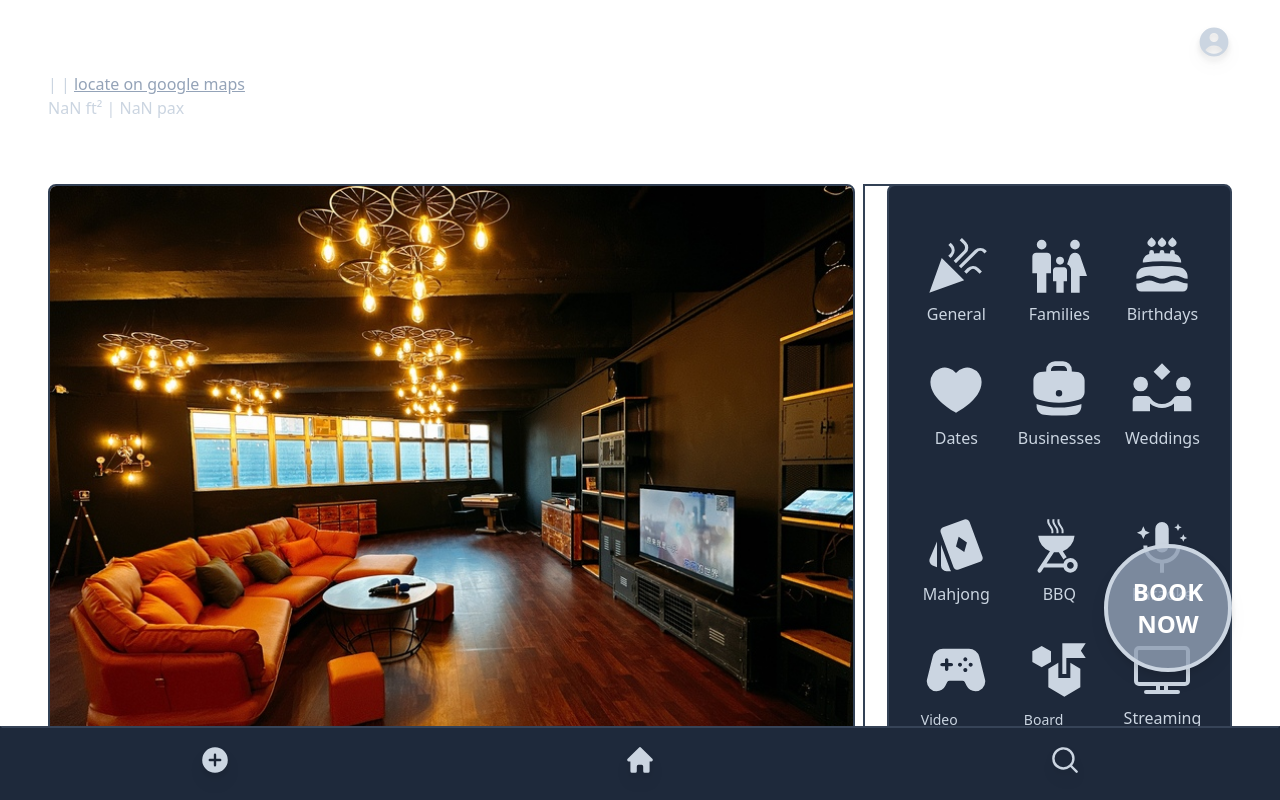
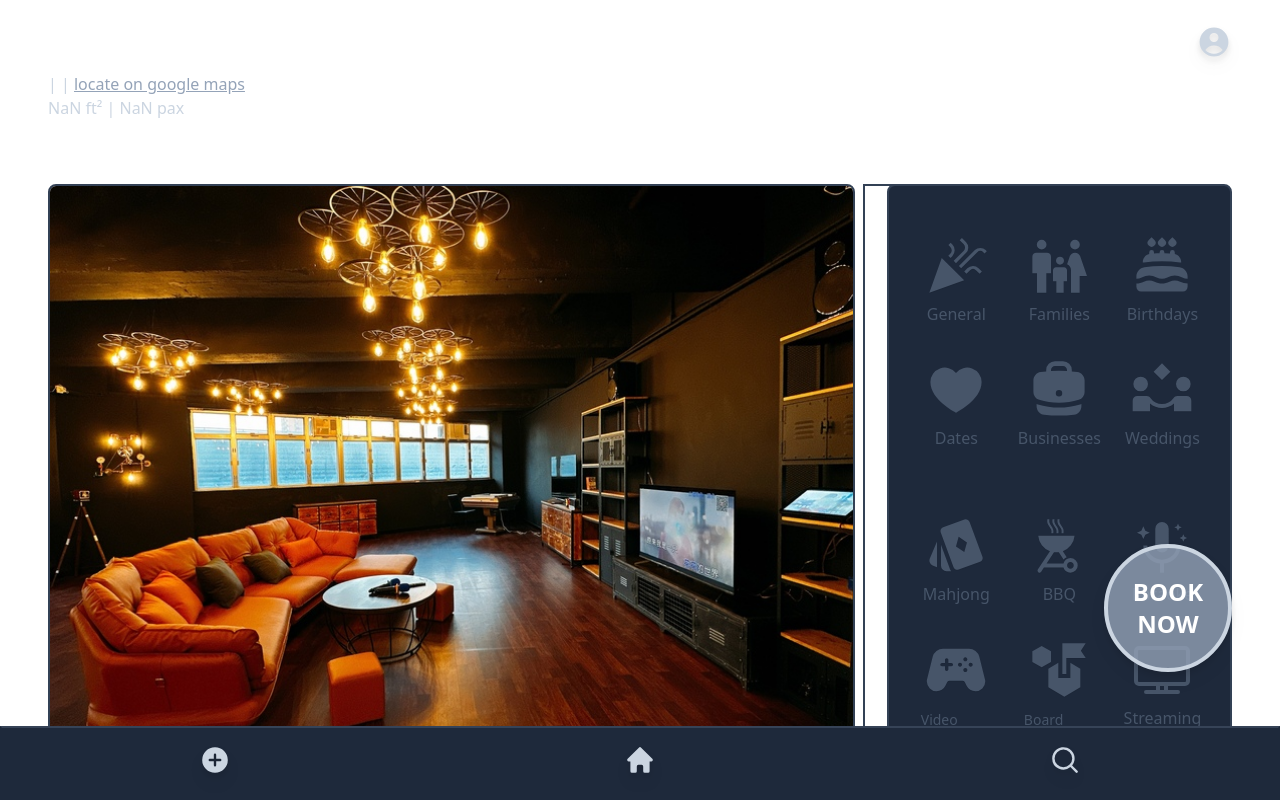
Before and after one commit to onu941/c25-capstone-project-kb, a React (Vite) app in the folder vite-client/: page /partyroom in a window 1280 px wide. Built offline with nearby package versions, Linux system fonts and the light colour scheme; no server answers.

Commit message:
update partyroom

```diff
--- a/vite-client/src/pages/Partyroom.tsx
+++ b/vite-client/src/pages/Partyroom.tsx
@@ -59,7 +59,6 @@ export default function Partyroom() {
   };
 
   const toggleBookingModal = () => {
-    console.log("modal button clicked");
     setBookingModalIsOpen(!bookingModalIsOpen);
   };
 
@@ -84,7 +83,6 @@ export default function Partyroom() {
       );
 
       const partyroomDetails = await response.json();
-      console.log("partyroom details: ", partyroomDetails);
 
       setPartyroom({
         ...partyroom,
@@ -96,11 +94,47 @@ export default function Partyroom() {
         capacity: partyroomDetails.capacity,
         phone: partyroomDetails.phone,
         description: partyroomDetails.description,
-        category: [],
-        equipment: [],
       });
 
       if (Number(userId) === partyroomDetails.host_id) setIsOwner(!isOwner);
+    };
+
+    const fetchCategories = async () => {
+      const response = await fetch(
+        `${
+          import.meta.env.VITE_API_SERVER
+        }/partyroom/categories/${partyroomId}`,
+        {
+          headers: {
+            Authorization: `Bearer ${token}`,
+            "Content-Type": "application/json",
+          },
+        }
+      );
+
+      const categories = await response.json();
+      setPartyroom((prevPartyroom) => ({
+        ...prevPartyroom,
+        category: [...prevPartyroom.category, ...categories],
+      }));
+    };
+
+    const fetchEquipment = async () => {
+      const response = await fetch(
+        `${import.meta.env.VITE_API_SERVER}/partyroom/equipment/${partyroomId}`,
+        {
+          headers: {
+            Authorization: `Bearer ${token}`,
+            "Content-Type": "application/json",
+          },
+        }
+      );
+
+      const equipment = await response.json();
+      setPartyroom((prevPartyroom) => ({
+        ...prevPartyroom,
+        equipment: [...prevPartyroom.equipment, ...equipment],
+      }));
     };
 
     const fetchPartyroomReviews = async () => {
@@ -115,12 +149,12 @@ export default function Partyroom() {
       );
 
       const reviewsData = await response.json();
-      console.log(reviewsData);
       setReviews(reviewsData);
-      console.log("useState reviews: ", reviews);
     };
 
     fetchPartyroomDetails();
+    fetchCategories();
+    fetchEquipment();
     fetchPartyroomReviews();
   }, []);
 
@@ -194,79 +228,243 @@ export default function Partyroom() {
                 <div className="text-base flex flex-col place-items-center">
                   <GeneralPartyIcon
                     className={"w-16 h-16 mb-1"}
-                    color={"text-slate-300"}
+                    color={`${
+                      partyroom.category.some(
+                        (category) => category.name === "general"
+                      )
+                        ? "text-slate-300"
+                        : "text-slate-600"
+                    }`}
                   />
-                  <span className="text-slate-300">General</span>
+                  <span
+                    className={`${
+                      partyroom.category.some(
+                        (category) => category.name === "general"
+                      )
+                        ? "text-slate-300"
+                        : "text-slate-600"
+                    }`}
+                  >
+                    General
+                  </span>
                 </div>
                 <div className="text-base flex flex-col place-items-center">
                   <FamilyIcon
                     className={"w-16 h-16 mb-1"}
-                    color={"text-slate-300"}
+                    color={`${
+                      partyroom.category.some(
+                        (category) => category.name === "families"
+                      )
+                        ? "text-slate-300"
+                        : "text-slate-600"
+                    }`}
                   />
-                  <span className="text-slate-300">Families</span>
+                  <span
+                    className={`${
+                      partyroom.category.some(
+                        (category) => category.name === "families"
+                      )
+                        ? "text-slate-300"
+                        : "text-slate-600"
+                    }`}
+                  >
+                    Families
+                  </span>
                 </div>
-                <div className="text-base flex flex-col place-items-center text-slate-300">
+                <div
+                  className={`text-base flex flex-col place-items-center ${
+                    partyroom.category.some(
+                      (category) => category.name === "birthdays"
+                    )
+                      ? "text-slate-300"
+                      : "text-slate-600"
+                  }`}
+                >
                   <CakeIcon className={"w-16 h-16 mb-1"} />
                   Birthdays
                 </div>
-                <div className="text-base flex flex-col place-items-center text-slate-300">
+                <div
+                  className={`text-base flex flex-col place-items-center ${
+                    partyroom.category.some(
+                      (category) => category.name === "dates"
+                    )
+                      ? "text-slate-300"
+                      : "text-slate-600"
+                  } text-slate-300`}
+                >
                   <HeartIcon className={"w-16 h-16 mb-1"} />
                   Dates
                 </div>
-                <div className="text-base flex flex-col place-items-center text-slate-300">
+                <div
+                  className={`text-base flex flex-col place-items-center ${
+                    partyroom.category.some(
+                      (category) => category.name === "businesses"
+                    )
+                      ? "text-slate-300"
+                      : "text-slate-600"
+                  }`}
+                >
                   <BriefcaseIcon className={"w-16 h-16 mb-1"} />
                   Businesses
                 </div>
                 <div className="text-base flex flex-col place-items-center">
                   <WeddingIcon
                     className={"w-16 h-16 mb-1"}
-                    color={"text-slate-300"}
+                    color={`${
+                      partyroom.category.some(
+                        (category) => category.name === "weddings"
+                      )
+                        ? "text-slate-300"
+                        : "text-slate-600"
+                    }`}
                   />
-                  <span className="text-slate-300">Weddings</span>
+                  <span
+                    className={`${
+                      partyroom.category.some(
+                        (category) => category.name === "weddings"
+                      )
+                        ? "text-slate-300"
+                        : "text-slate-600"
+                    }`}
+                  >
+                    Weddings
+                  </span>
                 </div>
               </div>
               <div className="grid grid-cols-3 grid-flow-row gap-8">
                 <div className="text-base flex flex-col place-items-center">
                   <MahjongIcon
                     className={"w-16 h-16 mb-1"}
-                    color={"text-slate-300"}
+                    color={`${
+                      partyroom.equipment.some(
+                        (equipment) => equipment.name === "mahjong"
+                      )
+                        ? "text-slate-300"
+                        : "text-slate-600"
+                    }`}
                   />
-                  <span className="text-slate-300">Mahjong</span>
+                  <span
+                    className={`${
+                      partyroom.category.some(
+                        (equipment) => equipment.name === "mahjong"
+                      )
+                        ? "text-slate-300"
+                        : "text-slate-600"
+                    }`}
+                  >
+                    Mahjong
+                  </span>
                 </div>
                 <div className="text-base flex flex-col place-items-center">
                   <BBQIcon
                     className={"w-16 h-16 mb-1"}
-                    color={"text-slate-300"}
+                    color={`${
+                      partyroom.equipment.some(
+                        (equipment) => equipment.name === "bbq"
+                      )
+                        ? "text-slate-300"
+                        : "text-slate-600"
+                    }`}
                   />
-                  <span className="text-slate-300">BBQ</span>
+                  <span
+                    className={`${
+                      partyroom.equipment.some(
+                        (equipment) => equipment.name === "bbq"
+                      )
+                        ? "text-slate-300"
+                        : "text-slate-600"
+                    }`}
+                  >
+                    BBQ
+                  </span>
                 </div>
                 <div className="text-base flex flex-col place-items-center text-slate-300">
                   <KaraokeIcon
                     className={"w-16 h-16 mb-1"}
-                    color={"text-slate-300"}
+                    color={`${
+                      partyroom.equipment.some(
+                        (equipment) => equipment.name === "karaoke"
+                      )
+                        ? "text-slate-300"
+                        : "text-slate-600"
+                    }`}
                   />
-                  <span className="text-slate-300">Karaoke</span>
+                  <span
+                    className={`${
+                      partyroom.equipment.some(
+                        (equipment) => equipment.name === "karaoke"
+                      )
+                        ? "text-slate-300"
+                        : "text-slate-600"
+                    }`}
+                  >
+                    Karaoke
+                  </span>
                 </div>
                 <div className="text-base flex flex-col place-items-center text-slate-300">
                   <VideoGamesIcon
                     className={"w-16 h-16 mb-1"}
-                    color={"text-slate-300"}
+                    color={`${
+                      partyroom.equipment.some(
+                        (equipment) => equipment.name === "video games"
+                      )
+                        ? "text-slate-300"
+                        : "text-slate-600"
+                    }`}
                   />
-                  <span className="text-slate-300 text-sm translate-y-1">
+                  <span
+                    className={`${
+                      partyroom.equipment.some(
+                        (equipment) => equipment.name === "video games"
+                      )
+                        ? "text-slate-300"
+                        : "text-slate-600"
+                    } text-sm translate-y-1`}
+                  >
                     Video Games
                   </span>
                 </div>
                 <div className="text-base flex flex-col place-items-center text-slate-300">
                   <BoardGamesIcon
                     className={"w-16 h-16 mb-1"}
-                    color={"text-slate-300"}
+                    color={`${
+                      partyroom.equipment.some(
+                        (equipment) => equipment.name === "board games"
+                      )
+                        ? "text-slate-300"
+                        : "text-slate-600"
+                    }`}
                   />
-                  <span className="text-slate-300 text-sm translate-y-1">
+                  <span
+                    className={`${
+                      partyroom.equipment.some(
+                        (equipment) => equipment.name === "board games"
+                      )
+                        ? "text-slate-300"
+                        : "text-slate-600"
+                    } text-sm translate-y-1`}
+                  >
                     Board Games
                   </span>
                 </div>
-                <div className="text-base flex flex-col place-items-center text-slate-300">
-                  <TvIcon className={"w-16 h-16 mb-1"} />
+                <div
+                  className={`text-base flex flex-col place-items-center ${
+                    partyroom.equipment.some(
+                      (equipment) => equipment.name === "tv"
+                    )
+                      ? "text-slate-300"
+                      : "text-slate-600"
+                  }`}
+                >
+                  <TvIcon
+                    className={`w-16 h-16 mb-1 ${
+                      partyroom.equipment.some(
+                        (equipment) => equipment.name === "tv"
+                      )
+                        ? "text-slate-300"
+                        : "text-slate-600"
+                    }`}
+                  />
                   Streaming
                 </div>
               </div>
```
Also changed, not shown: vite-client/src/app/interface.ts (+10 -2 lines), vite-client/src/components/Part1Form.tsx (+24 -24 lines), 2 other files (tests, documents, lock files or other folders).
